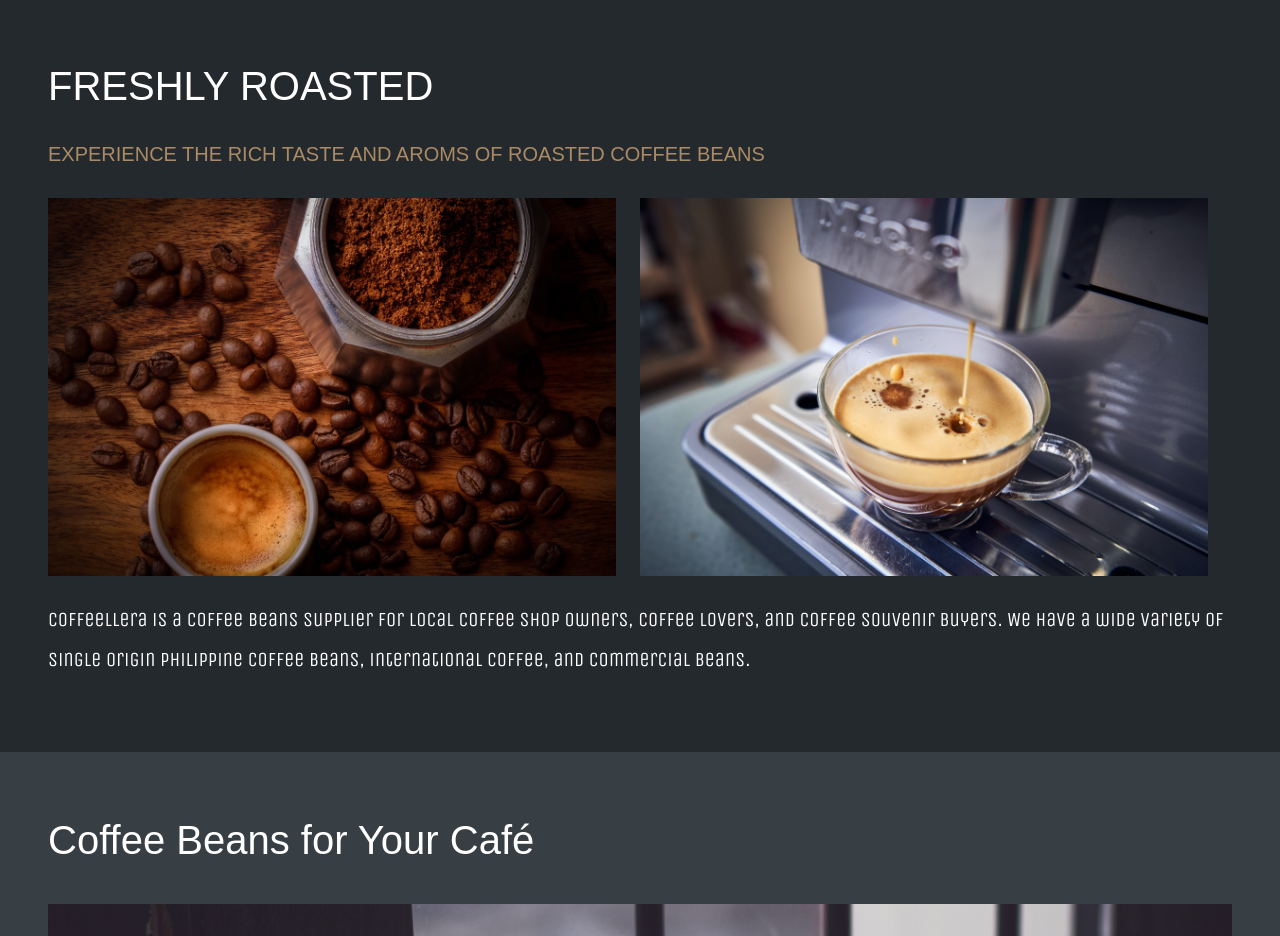
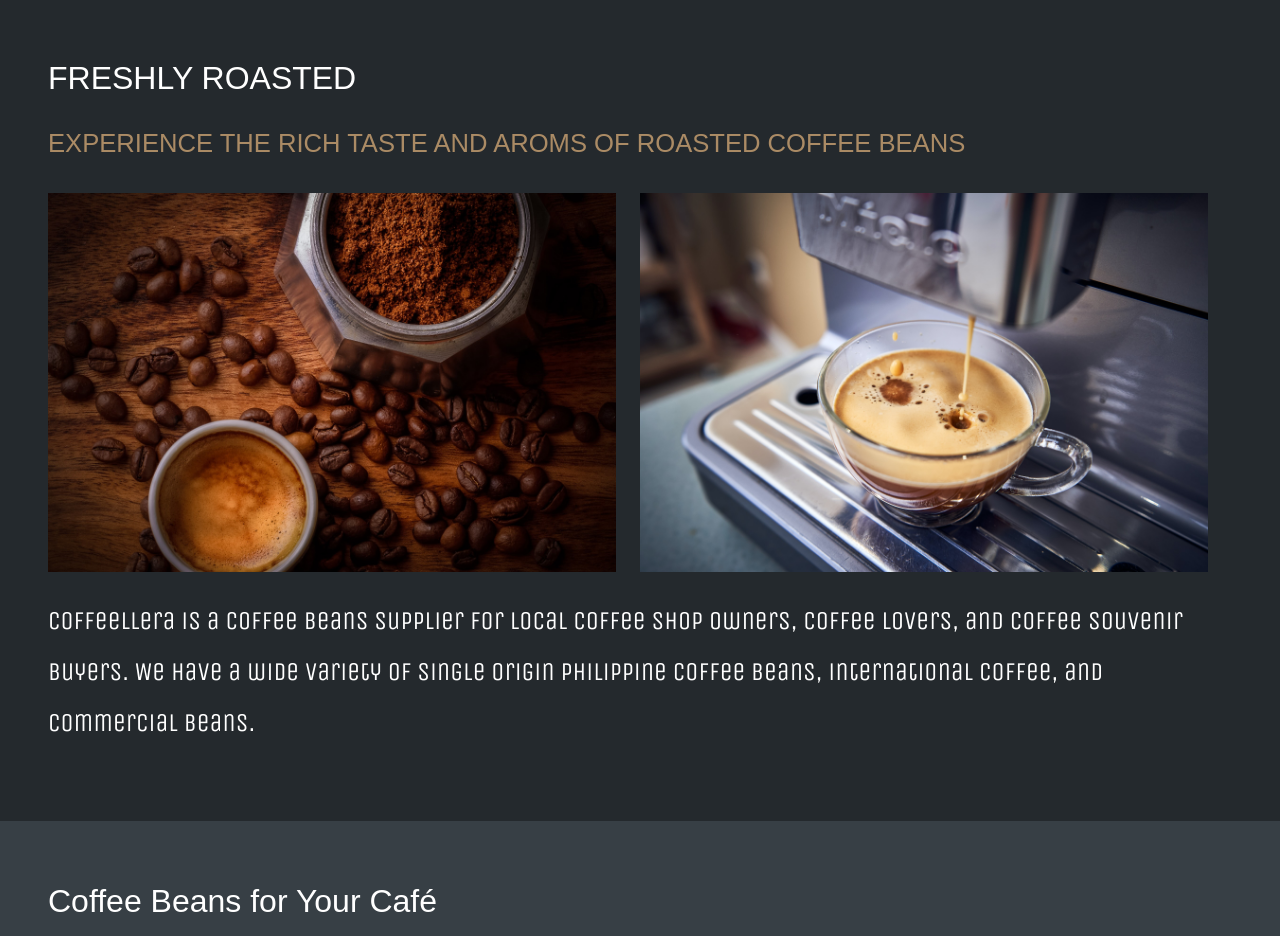
Before and after one commit to bHabawel/Responsive-Web-Design, a plain HTML site: page index.html in a window 1280 px wide. Shown: the part 971-1907 px from the top of the page. Drawn offline with nearby package versions, Linux system fonts and the light colour scheme.

Commit message:
try webhost

```diff
--- a/index.html
+++ b/index.html
@@ -50,21 +50,21 @@
     <main>
         <img class="img-fluid" src="./images/thumbnail-1.jpg" alt="">
         <section class="second-container container-fluid p-5">
-            <h2 class="body-header fs-1">FRESHLY ROASTED</h2>
-            <p class="body-text body-colored mt-2 mb-4 fs-5">EXPERIENCE THE RICH TASTE AND AROMS OF ROASTED COFFEE BEANS</p>
+            <h2 class="body-header">FRESHLY ROASTED</h2>
+            <p class="body-text body-colored mt-2 mb-4">EXPERIENCE THE RICH TASTE AND AROMS OF ROASTED COFFEE BEANS</p>
             <div class="container-fluid p-0 row">
               <img class="img-fluid h-25 col-md-6 mb-4" src="./images/thumbnail-2.jpg" alt="">
               <img class="img-fluid h-25 mt-0 col-md-6" src="./images/thumbnail-3.jpg" alt="">
             </div>
-            <p class="body-text mt-0 mb-4 fs-5">Coffeellera is a coffee beans supplier for local coffee shop owners, coffee lovers, and
+            <p class="body-text mt-0 mb-4">Coffeellera is a coffee beans supplier for local coffee shop owners, coffee lovers, and
                 coffee souvenir buyers. We have a wide variety of single origin Philippine coffee beans, international coffee,
                 and commercial beans.</p>
         </section>
 
         <section class="third-container container-fluid p-5">
-            <h2 class="body-header fs-1">Coffee Beans for Your Café</h2>
+            <h2 class="body-header">Coffee Beans for Your Café</h2>
             <img class="img-fluid h-25 mt-3" src="./images/thumbnail-4.jpg" alt="">
-            <p class="body-text mt-4 mb-4 fs-5">Wondering where to buy coffee beans for your coffee shop? Look no further! Coffeellera is
+            <p class="body-text mt-4 mb-4">Wondering where to buy coffee beans for your coffee shop? Look no further! Coffeellera is
                 your trusted partner in sourcing top-quality coffee beans. Our espresso-roast coffee beans are perfect for black or
                 milk-based drinks.</p>
         </section>
--- a/styles.css
+++ b/styles.css
@@ -18,10 +18,12 @@ h1, h2, h3, p, .nav-link{
 .body-header{
     color: white;
     font-family: Arial, Helvetica, sans-serif;
+    font-size: 2.5vw;
 }
 
 .body-text{
     color: white;
+    font-size: 2vw;
 }
 
 .body-colored{
```
